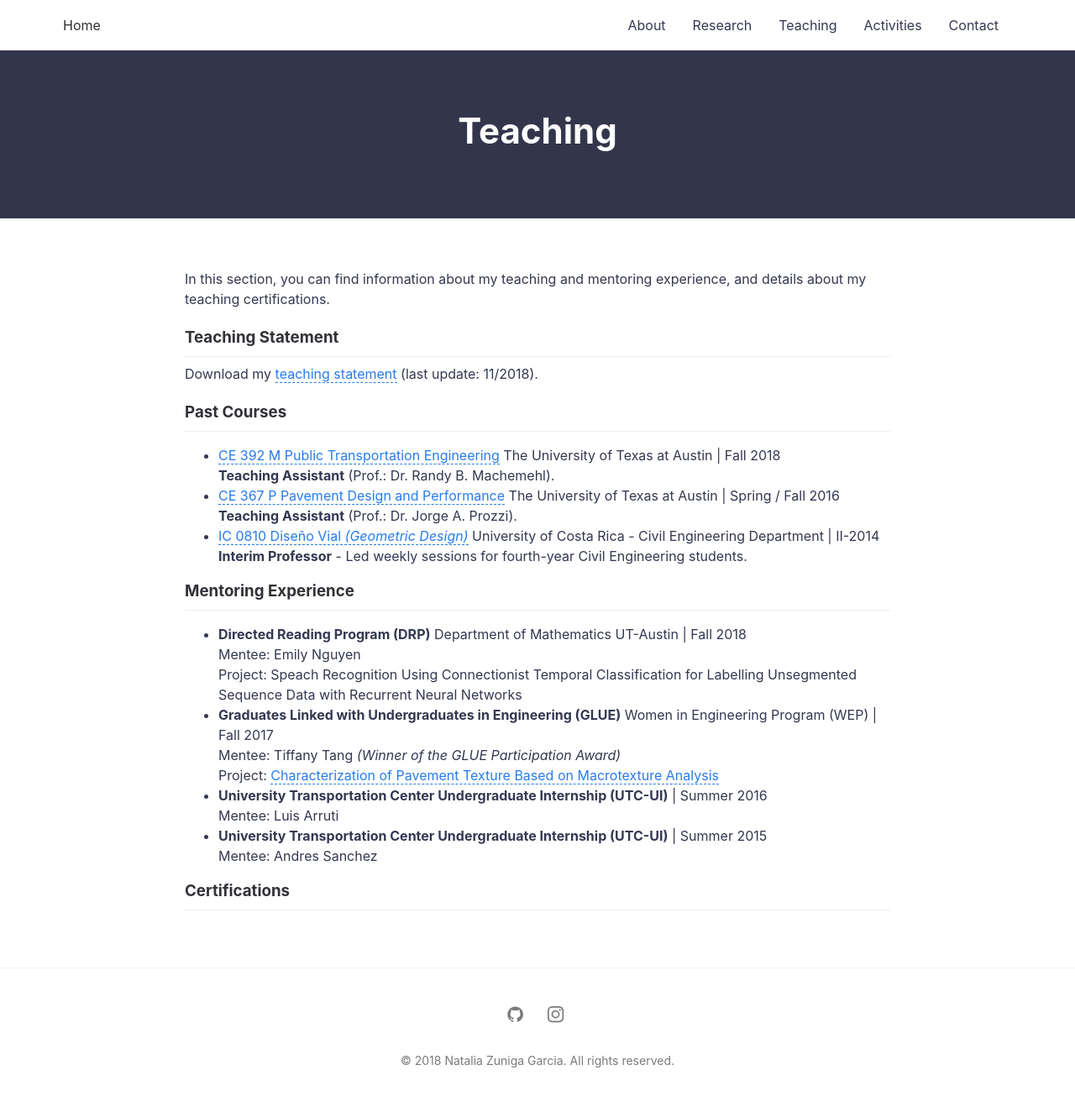
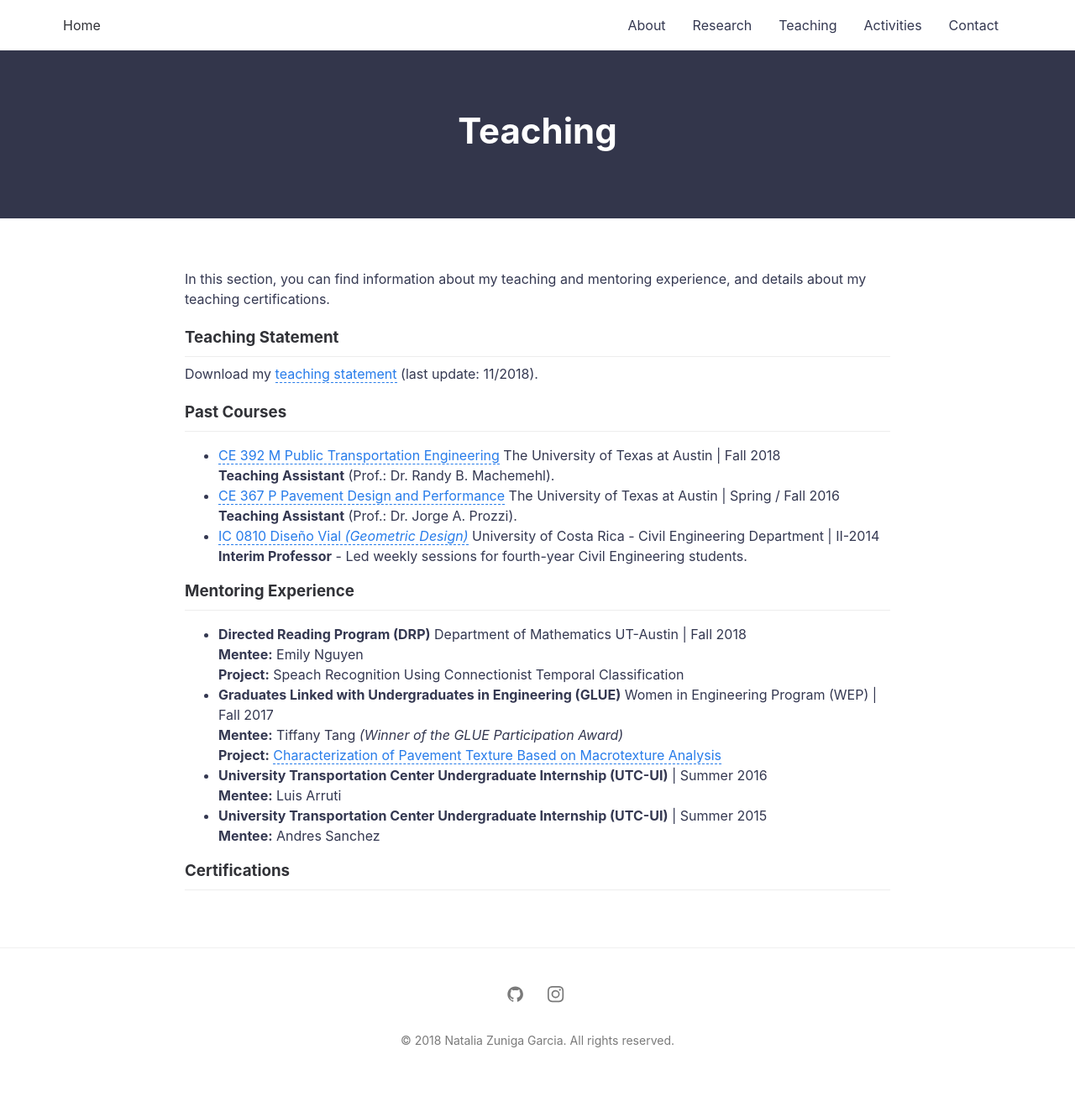
Before and after one commit to nzunigag/nzunigag.github.io, a Jekyll site: the page built from teaching.md, in a window 1280 px wide. Shown: the whole page at 84% size. Built offline with Jekyll 4.4.1, drawn with Linux system fonts in a browser that asks for light colours; after the commit the page ends 1294 px from its top, so only the background shows below that.

Commit message:
Update teaching.md

```diff
--- a/teaching.md
+++ b/teaching.md
@@ -22,15 +22,15 @@ ___
 ### Mentoring Experience
 ___
 - <b>Directed Reading Program (DRP)</b> Department of Mathematics UT-Austin  | Fall 2018 <br>
-Mentee: Emily Nguyen <br>
-Project: Speach Recognition Using Connectionist Temporal Classification for Labelling Unsegmented Sequence Data with Recurrent Neural Networks <br>
+<b>Mentee:</b> Emily Nguyen <br>
+<b>Project:</b> Speach Recognition Using Connectionist Temporal Classification<br>
 - <b>Graduates Linked with Undergraduates in Engineering (GLUE)</b> Women in Engineering Program (WEP) | Fall 2017 <br>
-Mentee: Tiffany Tang <i>(Winner of the GLUE Participation Award)</i> <br>
-Project: [Characterization of Pavement Texture Based on Macrotexture Analysis](/downloads/2017_GLUE.pdf) <br>
+<b>Mentee:</b> Tiffany Tang <i>(Winner of the GLUE Participation Award)</i> <br>
+<b>Project:</b> [Characterization of Pavement Texture Based on Macrotexture Analysis](/downloads/2017_GLUE.pdf) <br>
 - <b>University Transportation Center Undergraduate Internship (UTC-UI)</b> | Summer 2016 <br>
-Mentee: Luis Arruti <br>
+<b>Mentee:</b> Luis Arruti <br>
 - <b>University Transportation Center Undergraduate Internship (UTC-UI)</b> | Summer 2015 <br>
-Mentee: Andres Sanchez
+<b>Mentee:</b> Andres Sanchez
 
 ### Certifications
 ___
```
